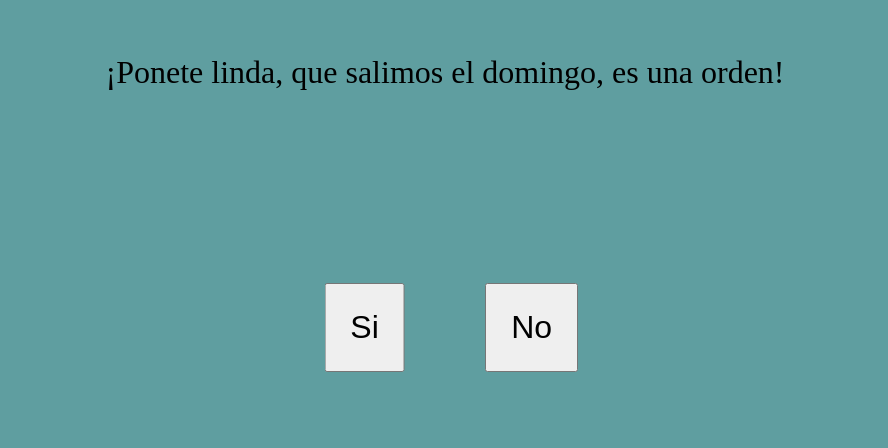
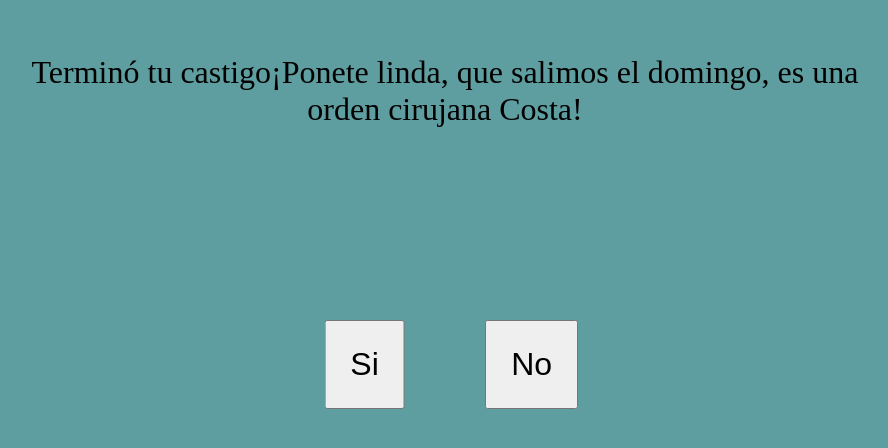
Before and after one commit to Enriquez10000/Gabriele, a plain HTML site: page index.html in a window 1280 px wide. Shown: the part 138-586 px from the top of the page, without its empty margins (195-1083 px from the left). Drawn offline with Linux system fonts and the light colour scheme.

Commit message:
Add files via upload

```diff
--- a/index.html
+++ b/index.html
@@ -9,7 +9,7 @@
 <body>
 
     <div class="contenedor">
-        <p>¡Ponete linda, que salimos el domingo, es una orden!</p>
+        <p>Terminó tu castigo¡Ponete linda, que salimos el domingo, es una orden cirujana Costa!</p>
         <button id="yesBtn">Si</button>
         <button id="noBtn">No</button>
 
```
